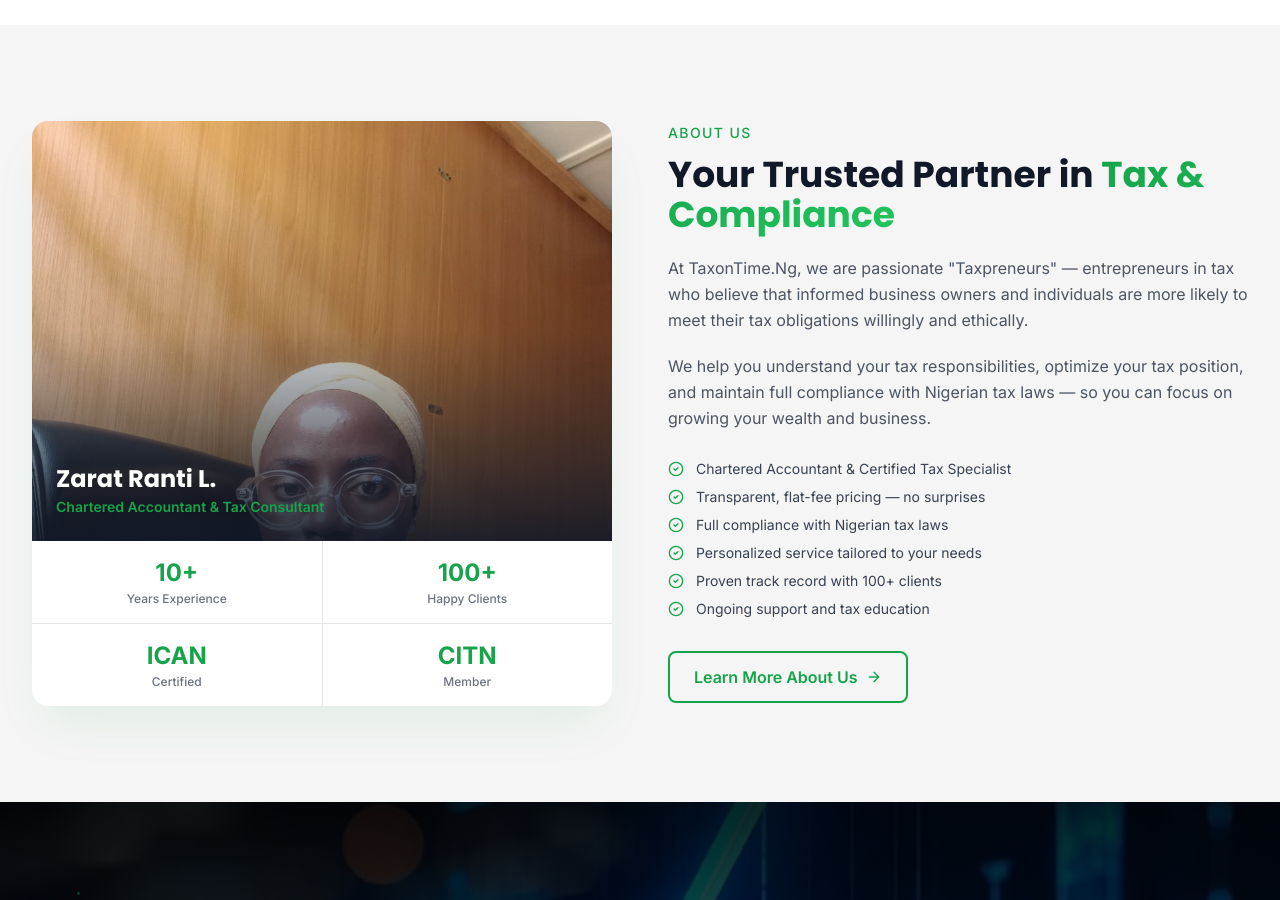
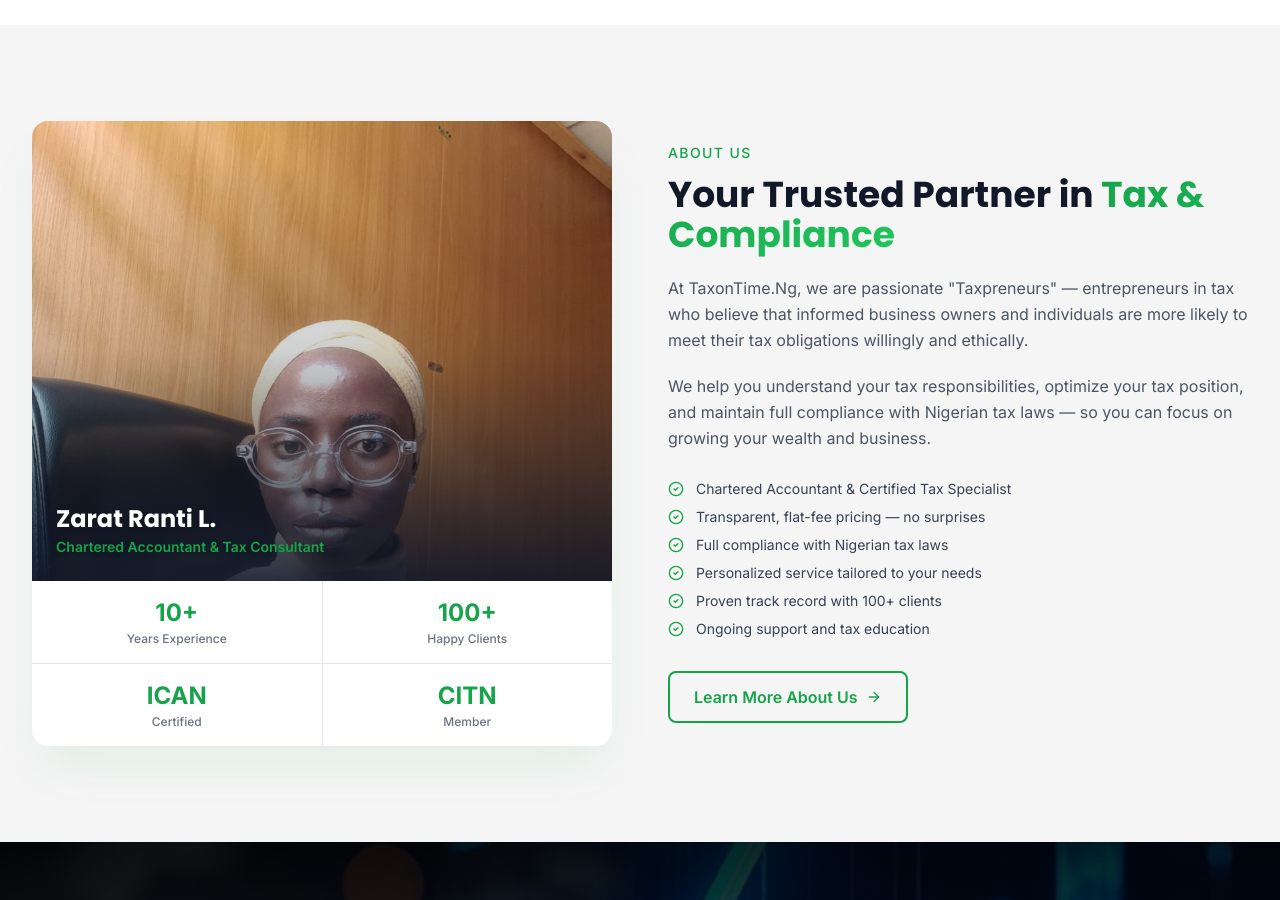
Before and after one commit to ademolaayodeji2008-art/TaxOntime, a React (Vite) app in the folder frontend/: page / in a window 1280 px wide. Shown: the part 1980-2880 px from the top of the page. Built offline with nearby package versions, Linux system fonts and the light colour scheme; no server answers; the HTML template or start-up script is replaced by a standard one.

Commit message:
Fix owner image position — center face properly on all screen sizes

```diff
--- a/frontend/src/pages/Home.jsx
+++ b/frontend/src/pages/Home.jsx
@@ -305,12 +305,12 @@ export default function Home() {
                 <div className="rounded-2xl overflow-hidden shadow-2xl shadow-brand-green/10">
 
                   {/* Full portrait photo */}
-                  <div className="relative w-full" style={{ height: '420px' }}>
+                  <div className="relative w-full" style={{ height: '460px' }}>
                     <img
                       src="/owner2.jpeg"
                       alt="Zarat Ranti L. — Lead Tax Consultant & Founder"
-                      className="w-full h-full object-cover"
-                      style={{ objectPosition: '50% 10%' }}
+                      className="w-full h-full object-cover object-center"
+                      style={{ objectPosition: '50% 25%' }}
                     />
                     {/* Light green tint overlay for warmth */}
                     <div className="absolute inset-0 bg-gradient-to-t from-gray-900/90 via-gray-900/20 to-transparent" />
```
